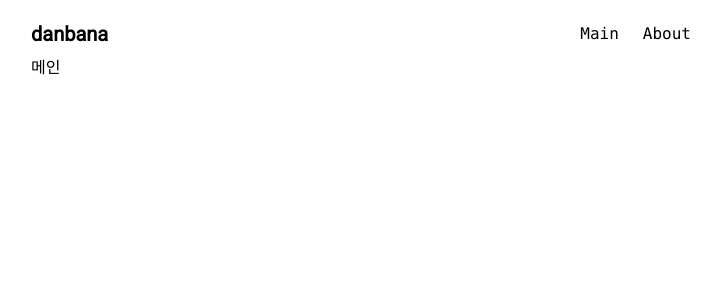
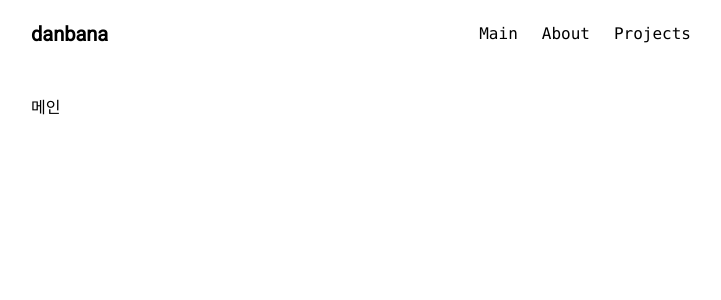
Before and after one commit to ponionq/vueTest, a Nuxt app: page / in a window 1280 px wide. Shown: the top 300 px of the page, without its empty margins (281-1002 px from the left). Built offline with nearby package versions, Linux system fonts and the light colour scheme.

Commit message:
데이터 불러오기

```diff
--- a/components/menu.vue
+++ b/components/menu.vue
@@ -6,6 +6,9 @@
 			</li>
 			<li>
 				<NuxtLink to="/about" class="link">About</NuxtLink>
+			</li>
+			<li>
+				<NuxtLink to="/projects" class="link">Projects</NuxtLink>
 			</li>
 		</ul>
 	</nav>
--- /dev/null
+++ b/components/project-list.vue
@@ -0,0 +1,40 @@
+<template>
+    <div>Projects</div>
+    <section v-if="pending">Loading...</section>
+    <section v-else-if="error">Something went wrong... Try again!</section>
+    <section v-else>
+        <ul class="grid grid-cols-1 gap-4">
+            <li v-for="repository in repos" :key="repository.id"
+                class="border border-gray-200 rounded-sm p-4 hover:bg-gray-100 font-mono">
+                <a :href="repository.html_url" target="_blank">
+                <div class="flex items-center justify-between text-sm">
+                    <div class="font-semibold">{{ repository.name }}</div>
+                    <div>{{ repository.stargazers_count }} ★</div>
+                </div>
+                <p class="text-sm">
+                    {{ repository.description }}
+                </p>
+                </a>
+            </li>
+        </ul>
+    </section>
+
+  </template>
+
+  <script setup>
+// useFetch  구성 요소 설정 기능에서 데이터 가져오기를 처리하는 가장 간단한 방법입니다.
+// 두 가지 useFetch모두 useAsyncData마지막 섹션에서 자세히 설명할 공통 옵션 및 패턴 세트를 공유합니다.
+//data, pending, error, refresh
+// data: 전달된 비동기 함수의 결과입니다.
+// pending: 데이터를 아직 가져오는 중인지 여부를 나타내는 부울입니다.
+// refresh/ execute: 함수에서 반환된 데이터를 새로 고치는 데 사용할 수 있는 함수입니다 handler.
+// error: 데이터 가져오기에 실패한 경우 오류 개체입니다.
+// status: 데이터 요청 상태를 나타내는 문자열( "idle", "pending", "success", "error").
+
+  const { error, pending, data } = await useFetch('https://api.github.com/users/piotr-jura-udemy/repos');
+  console.log(data,'data');
+  const repos = computed(
+  () => data.value.filter(repo => repo.description)
+    .sort((a, b) => b.stargazers_count - a.stargazers_count) // 별점이 제일 높은 것 부터
+)
+  </script>
--- a/layouts/default.vue
+++ b/layouts/default.vue
@@ -8,7 +8,7 @@
       <Menu />
     </header>
 
-    <main class="p-2">
+    <main class="p-2 mt-10">
       <slot />
     </main>
   </div>
--- /dev/null
+++ b/pages/projects.vue
@@ -0,0 +1,6 @@
+<template>
+    <div>
+      <h2 class="text-2xl font-semibold mb-10">Projects</h2>
+      <ProjectList />
+    </div>
+  </template>
```
Lines whose indentation alone changed are shown as unchanged.
